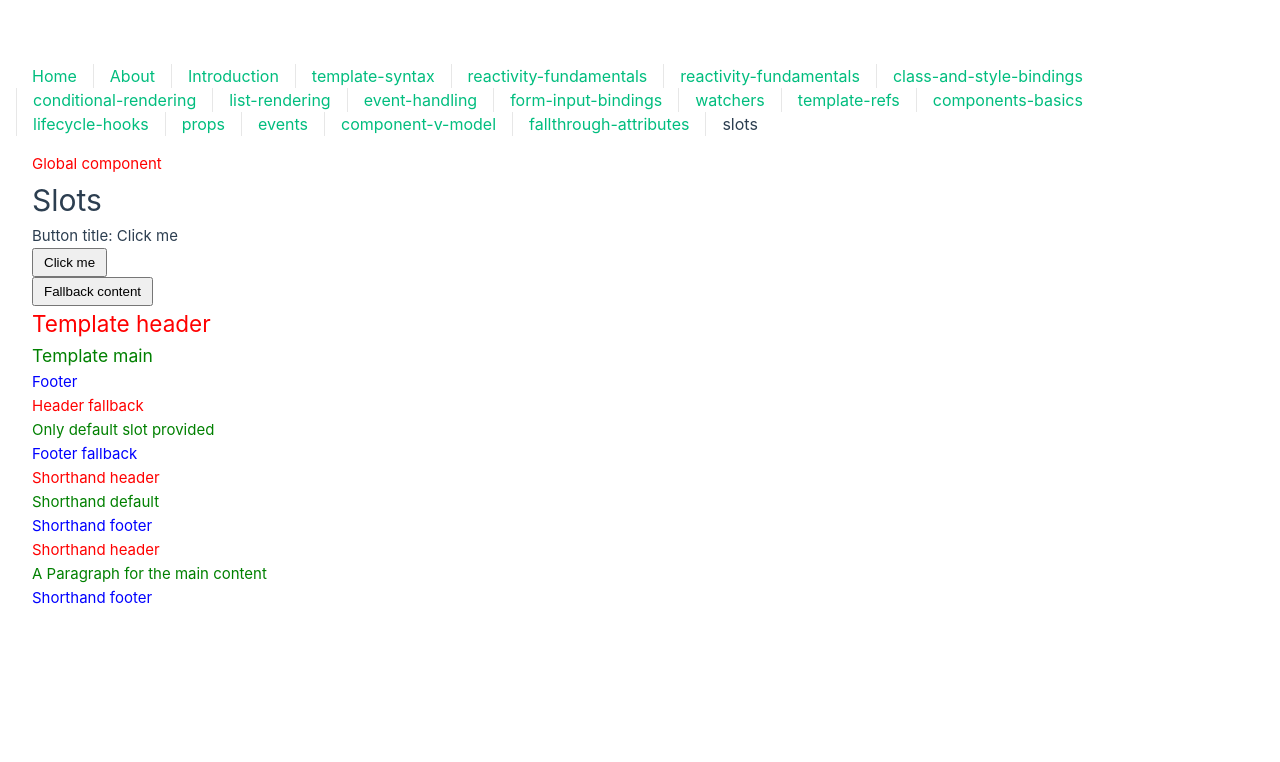
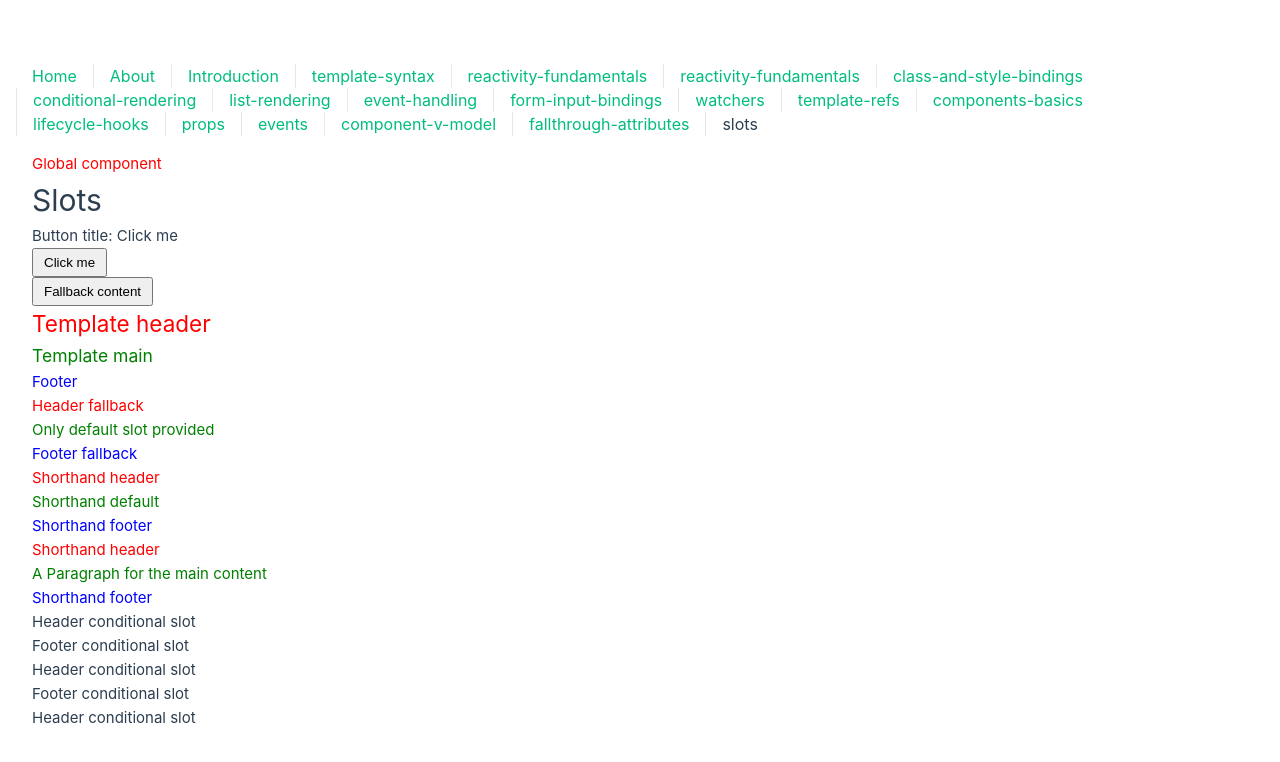
Before and after one commit to Johnny-Jackpot/sandbox, a Vue app in the folder vue/vue-project/: page /components-in-depth/slots in a window 1280 px wide. Shown: the top 762 px of the page. Built offline with nearby package versions, Linux system fonts and the light colour scheme; the HTML template or start-up script is replaced by a standard one.

Commit message:
conditional slots

```diff
--- /dev/null
+++ b/vue/vue-project/src/components/slots/ConditionalSlotsTemplate.vue
@@ -0,0 +1,13 @@
+<template>
+  <div>
+    <header v-if="$slots.header">
+      <slot name="header"></slot>
+    </header>
+    <main v-if="$slots.default">
+      <slot></slot>
+    </main>
+    <footer v-if="$slots.footer">
+      <slot name="footer"></slot>
+    </footer>
+  </div>
+</template>
--- a/vue/vue-project/src/components/slots/TemplateComponent.vue
+++ b/vue/vue-project/src/components/slots/TemplateComponent.vue
@@ -13,7 +13,7 @@
 </template>
 
 
-<style>
+<style scoped>
 header {
   color: red;
 }
--- a/vue/vue-project/src/views/components-in-depth/SlotsView.vue
+++ b/vue/vue-project/src/views/components-in-depth/SlotsView.vue
@@ -1,8 +1,10 @@
 <script setup lang="ts">
+import ConditionalSlotsTemplate from '@/components/slots/ConditionalSlotsTemplate.vue';
 import FancyButton from '@/components/slots/FancyButton.vue';
 import TemplateComponent from '@/components/slots/TemplateComponent.vue';
 
 const buttonTitle = 'Click me';
+const headerSlotName = 'header';
 
 </script>
 
@@ -51,4 +53,25 @@ const buttonTitle = 'Click me';
       Shorthand footer
     </template>
   </TemplateComponent>
+  <ConditionalSlotsTemplate>
+    <template #footer>
+      <p>Footer conditional slot</p>
+    </template>
+    <template #[headerSlotName]>
+      <p>Header conditional slot</p>
+    </template>
+  </ConditionalSlotsTemplate>
+  <ConditionalSlotsTemplate>
+    <template #footer>
+      <p>Footer conditional slot</p>
+    </template>
+    <template #[headerSlotName]>
+      <p>Header conditional slot</p>
+    </template>
+  </ConditionalSlotsTemplate>
+  <ConditionalSlotsTemplate>
+    <template v-slot:[headerSlotName]>
+      <p>Header conditional slot</p>
+    </template>
+  </ConditionalSlotsTemplate>
 </template>
```
